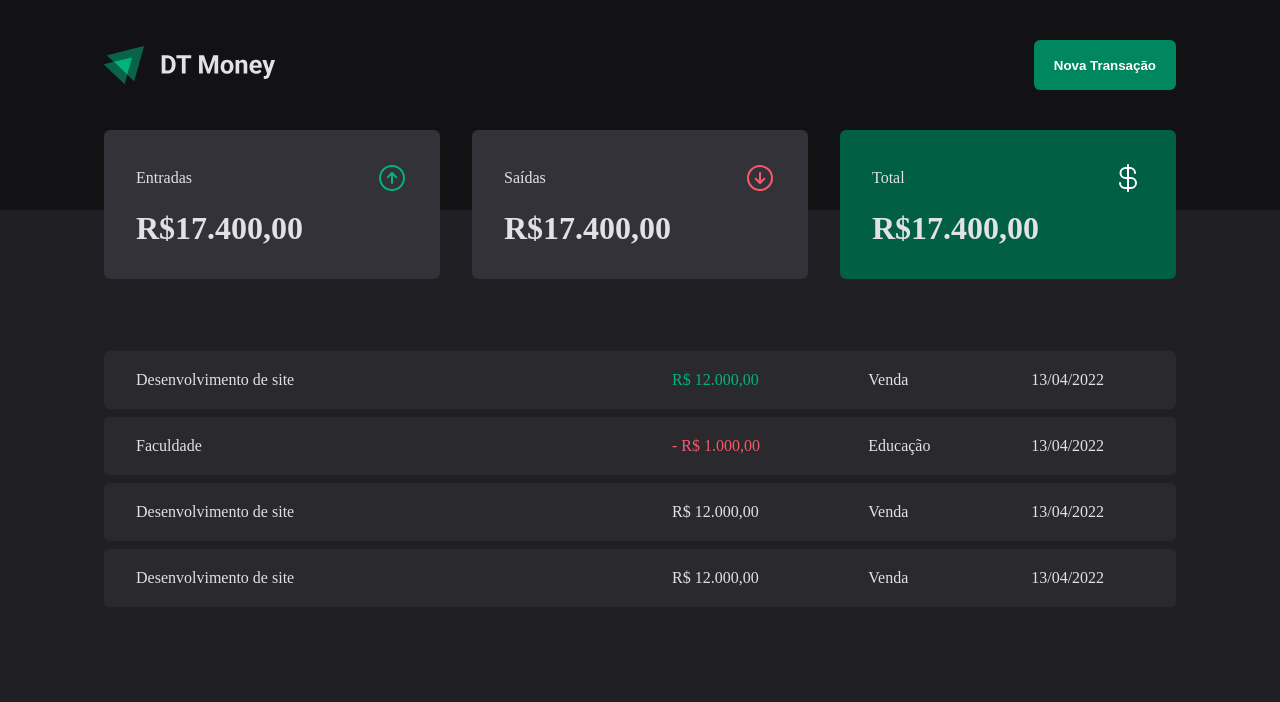
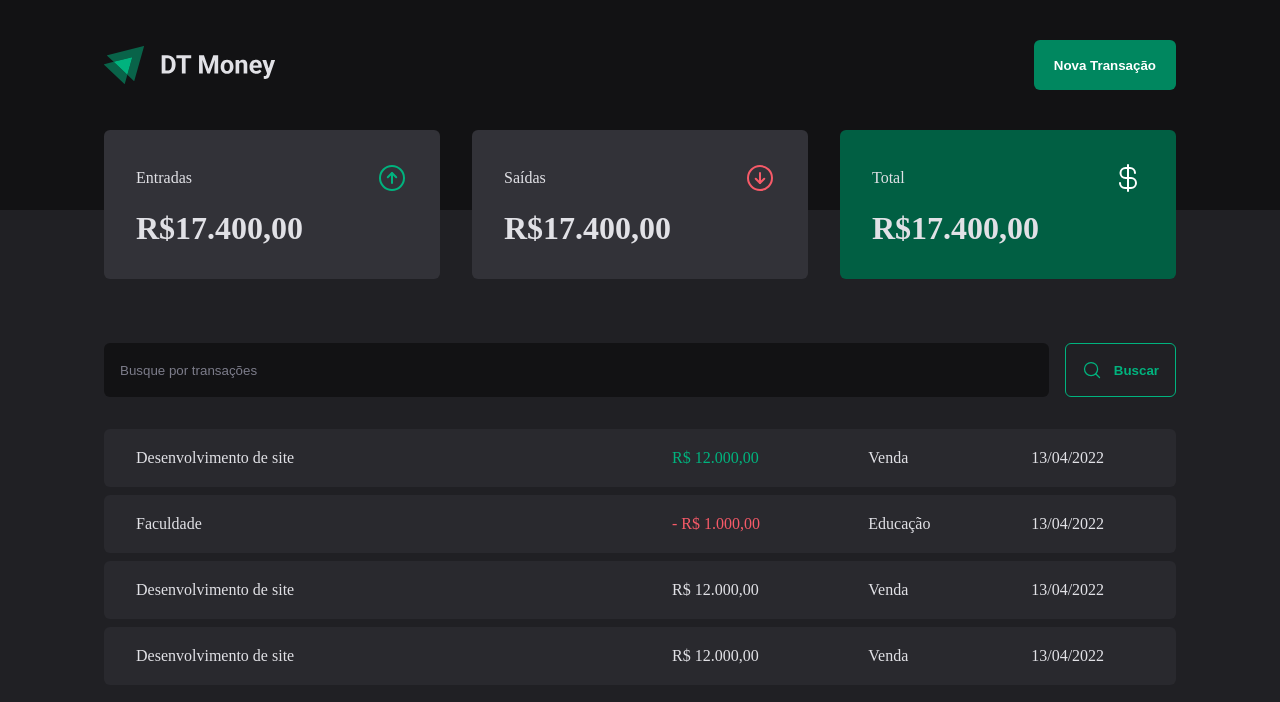
Before and after one commit to GabrielDevLoper/dt-money-react, a React (Vite) app: page / in a window 1280 px wide. Shown: the top 702 px of the page. Built offline with nearby package versions, Linux system fonts and the light colour scheme.

Commit message:
feat: criando formulario de busca.

```diff
--- a/src/pages/Transactions/Transactions.tsx
+++ b/src/pages/Transactions/Transactions.tsx
@@ -1,5 +1,6 @@
 import { Header } from "../../components/Header/Header";
 import { Summary } from "../../components/Summary/Summary";
+import { SearchForm } from "./components/SearchForm/SearchForm";
 import { PriceHighlight, TransactionsContainer, TransactionsTable } from "./styles";
 
 export function Transactions() {
@@ -8,6 +9,8 @@
             <Header />
             <Summary />
             <TransactionsContainer>
+
+                <SearchForm />
                 <TransactionsTable>
                     <tbody>
                         <tr>
--- /dev/null
+++ b/src/pages/Transactions/components/SearchForm/SearchForm.tsx
@@ -0,0 +1,15 @@
+import { MagnifyingGlass } from "phosphor-react";
+import { SearchFormContainer } from "./styles";
+
+export function SearchForm() {
+    return (
+        <SearchFormContainer>
+            <input type="text" placeholder="Busque por transações" />
+
+            <button type="submit">
+                <MagnifyingGlass size={20} />
+                Buscar
+            </button>
+        </SearchFormContainer>
+    );
+}
--- /dev/null
+++ b/src/pages/Transactions/components/SearchForm/styles.ts
@@ -0,0 +1,41 @@
+import styled from "styled-components";
+
+export const SearchFormContainer = styled.form`
+    display: flex;
+    gap: 1rem;
+
+    input{
+        flex:1;
+        border-radius: 6px;
+        border: 0;
+        background: ${props => props.theme["gray-900"]};
+        color: ${props => props.theme["gray-900"]};
+        padding: 1rem;
+
+        &::placeholder {
+            color: ${props => props.theme["gray-500"]}
+
+        }
+    }
+
+    button {
+        display: flex;
+        align-items: center;
+        gap: 0.75rem;
+
+        border: 0;
+        padding: 1rem;
+        background-color: transparent;
+        border: 1px solid ${props => props.theme["green-300"]};
+        color: ${props => props.theme["green-300"]};
+        font-weight: bold;
+        border-radius: 6px;
+
+        &:hover {
+            background-color: ${props => props.theme["green-500"]};
+            border-color: ${props => props.theme["green-500"]};
+            color: ${props => props.theme.white};
+            transition: background-color 0.2s, color 0.2s, border-color 0.2s;
+        }
+    }
+`;
--- a/src/pages/Transactions/styles.ts
+++ b/src/pages/Transactions/styles.ts
@@ -11,6 +11,7 @@
     width: 100%;
     border-collapse: separate;
     border-spacing: 0 0.5rem;
+    margin-top: 1.5rem;
 
     td {
         padding: 1.25rem 2rem;
```
